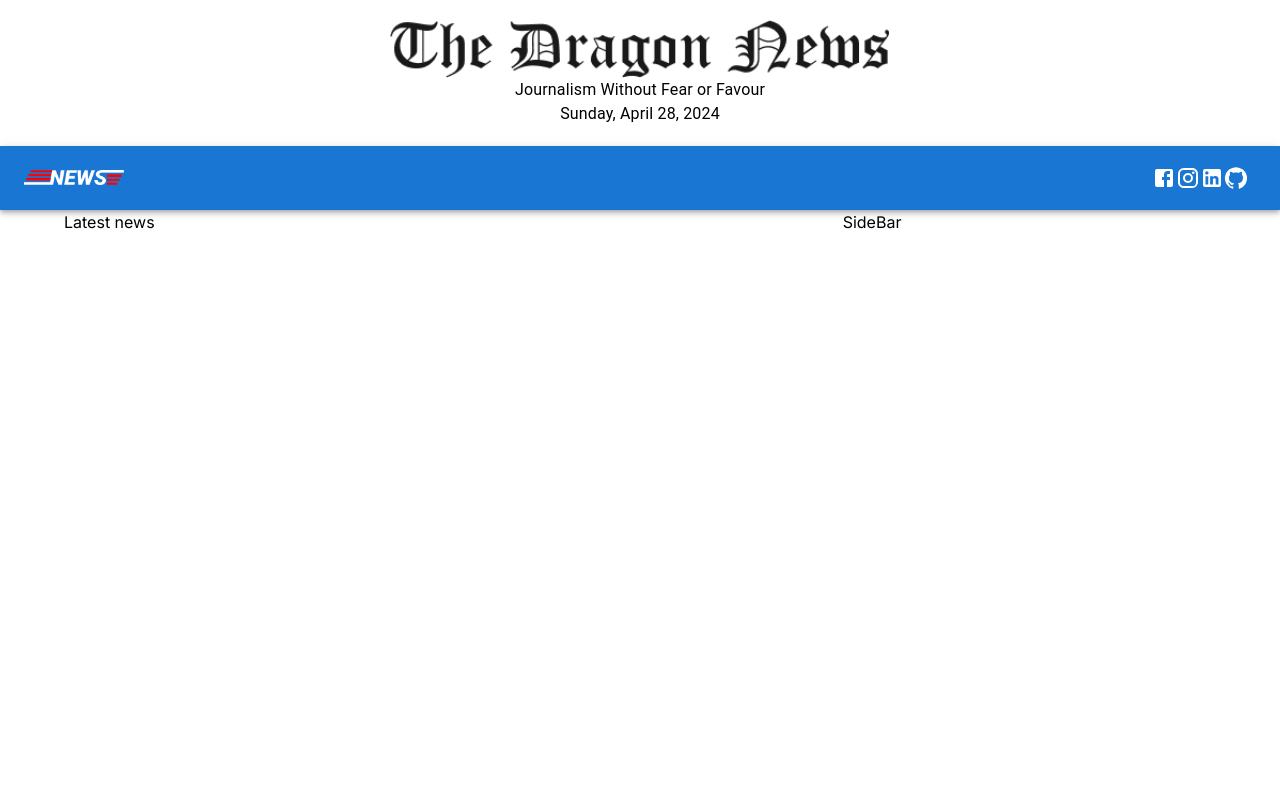
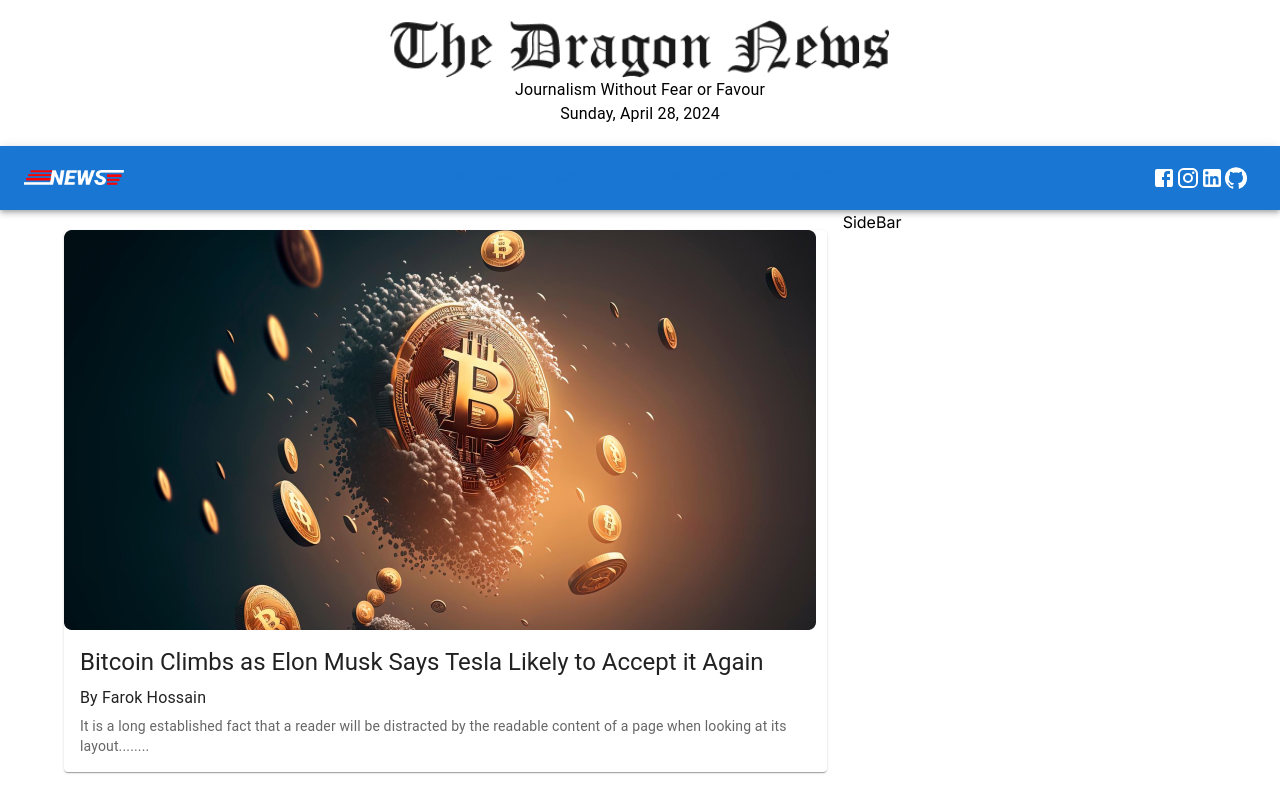
Before and after one commit to Farok-Hossain/news-portal-nextjs, a Next.js app: page / in a window 1280 px wide. Shown: the top 800 px of the page. Built offline with nearby package versions, Linux system fonts and the light colour scheme.

Commit message:
latestNews component added

```diff
--- a/src/app/page.js
+++ b/src/app/page.js
@@ -1,3 +1,4 @@
+import LatestNews from "@/components/ui/LatestNews/LatestNews";
 import { Grid } from "@mui/material";
 
 const HomePage = () => {
@@ -5,7 +6,7 @@ const HomePage = () => {
     <>
       <Grid container spacing={2}>
         <Grid item xs={8}>
-          <h1>Latest news</h1>
+          <LatestNews></LatestNews>
         </Grid>
         <Grid item xs={4}>
           <h1>SideBar</h1>
--- /dev/null
+++ b/src/components/ui/LatestNews/LatestNews.js
@@ -0,0 +1,36 @@
+import {
+  Box,
+  Card,
+  CardActionArea,
+  CardContent,
+  CardMedia,
+  Typography,
+} from "@mui/material";
+import topNews from "../../../assets/top-news.png";
+import Image from "next/image";
+
+const LatestNews = () => {
+  return (
+    <Box className="my-5">
+      <Card>
+        <CardActionArea>
+          <CardMedia>
+            <Image src={topNews} alt="topLogo" />
+          </CardMedia>
+          <CardContent>
+            <Typography gutterBottom variant="h5" component="div">
+              Bitcoin Climbs as Elon Musk Says Tesla Likely to Accept it Again
+            </Typography>
+            <Typography gutterBottom>By Farok Hossain</Typography>
+            <Typography variant="body2" color="text.secondary">
+              It is a long established fact that a reader will be distracted by
+              the readable content of a page when looking at its layout........
+            </Typography>
+          </CardContent>
+        </CardActionArea>
+      </Card>
+    </Box>
+  );
+};
+
+export default LatestNews;
```
